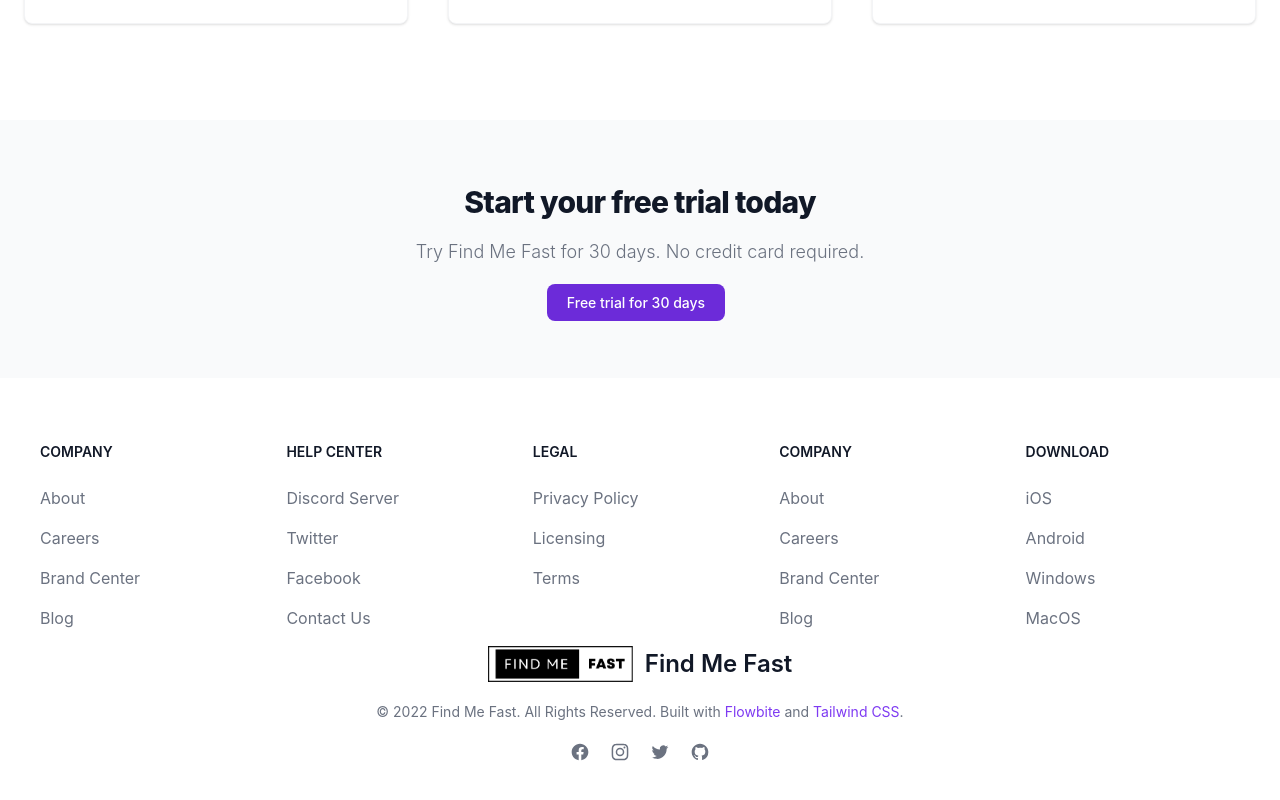
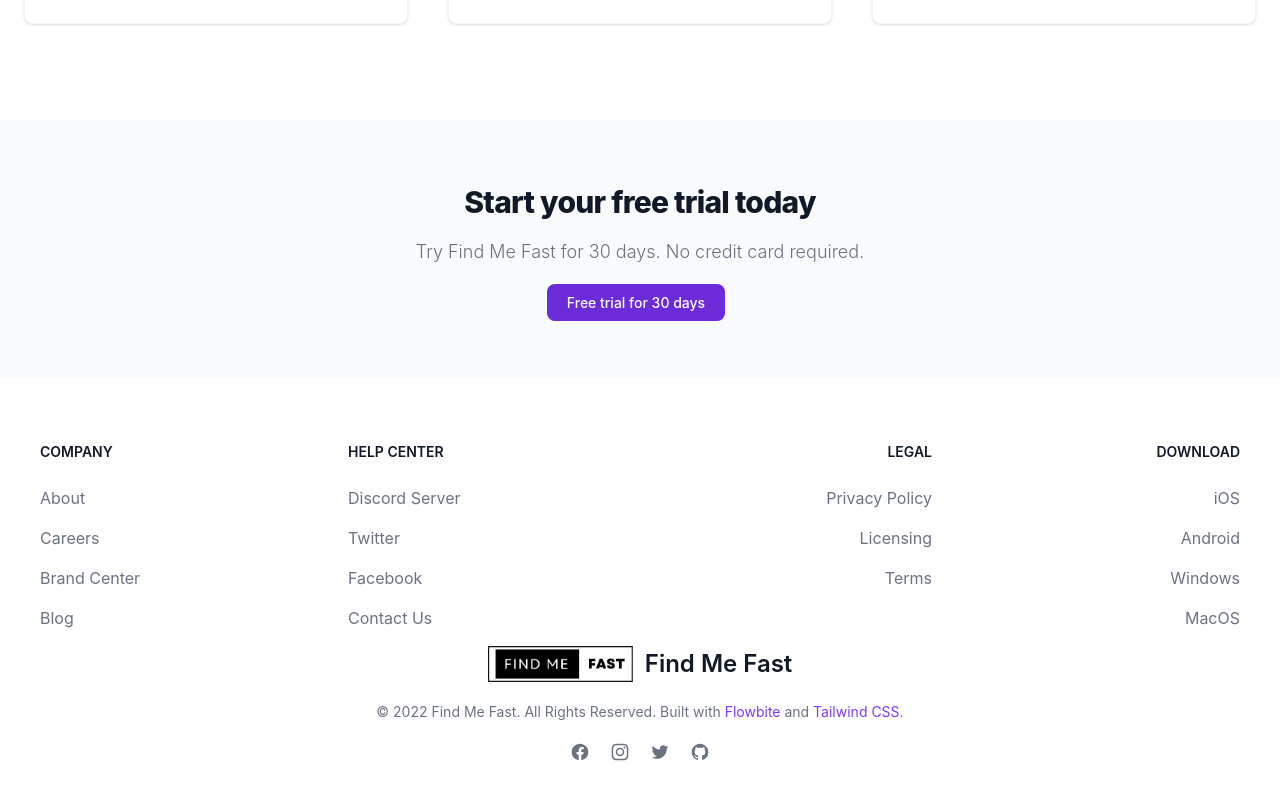
Before and after one commit to shawnmcmahon/fmf-nextjs13, a Next.js app: page / in a window 1280 px wide. Shown: the part 2687-3487 px from the top of the page. Built offline with nearby package versions, Linux system fonts and the light colour scheme.

Commit message:
Fix footer text alignment

```diff
--- a/app/page.tsx
+++ b/app/page.tsx
@@ -482,7 +482,7 @@
 
       <footer className="bg-white dark:bg-gray-800">
           <div className="max-w-screen-xl p-4 py-6 mx-auto lg:py-16 md:p-8 lg:p-10">
-              <div className="grid grid-cols-2 gap-8 md:grid-cols-3 lg:grid-cols-5">
+              <div className="grid grid-cols-2 gap-8 md:grid-cols-3 lg:grid-cols-4">
                   <div>
                       <h3 className="mb-6 text-sm font-semibold text-gray-900 uppercase dark:text-white">Company</h3>
                       <ul className="text-gray-500 dark:text-gray-400">
@@ -517,7 +517,7 @@
                           </li>
                       </ul>
                   </div>
-                  <div>
+                  <div className="text-right">
                       <h3 className="mb-6 text-sm font-semibold text-gray-900 uppercase dark:text-white">Legal</h3>
                       <ul className="text-gray-500 dark:text-gray-400">
                           <li className="mb-4">
@@ -531,24 +531,7 @@
                           </li>
                       </ul>
                   </div>
-                  <div>
-                      <h3 className="mb-6 text-sm font-semibold text-gray-900 uppercase dark:text-white">Company</h3>
-                      <ul className="text-gray-500 dark:text-gray-400">
-                          <li className="mb-4">
-                              <a href="#" className=" hover:underline">About</a>
-                          </li>
-                          <li className="mb-4">
-                              <a href="#" className="hover:underline">Careers</a>
-                          </li>
-                          <li className="mb-4">
-                              <a href="#" className="hover:underline">Brand Center</a>
-                          </li>
-                          <li className="mb-4">
-                              <a href="#" className="hover:underline">Blog</a>
-                          </li>
-                      </ul>
-                  </div>
-                  <div>
+                  <div className="text-right">
                       <h3 className="mb-6 text-sm font-semibold text-gray-900 uppercase dark:text-white">Download</h3>
                       <ul className="text-gray-500 dark:text-gray-400">
                           <li className="mb-4">
```
